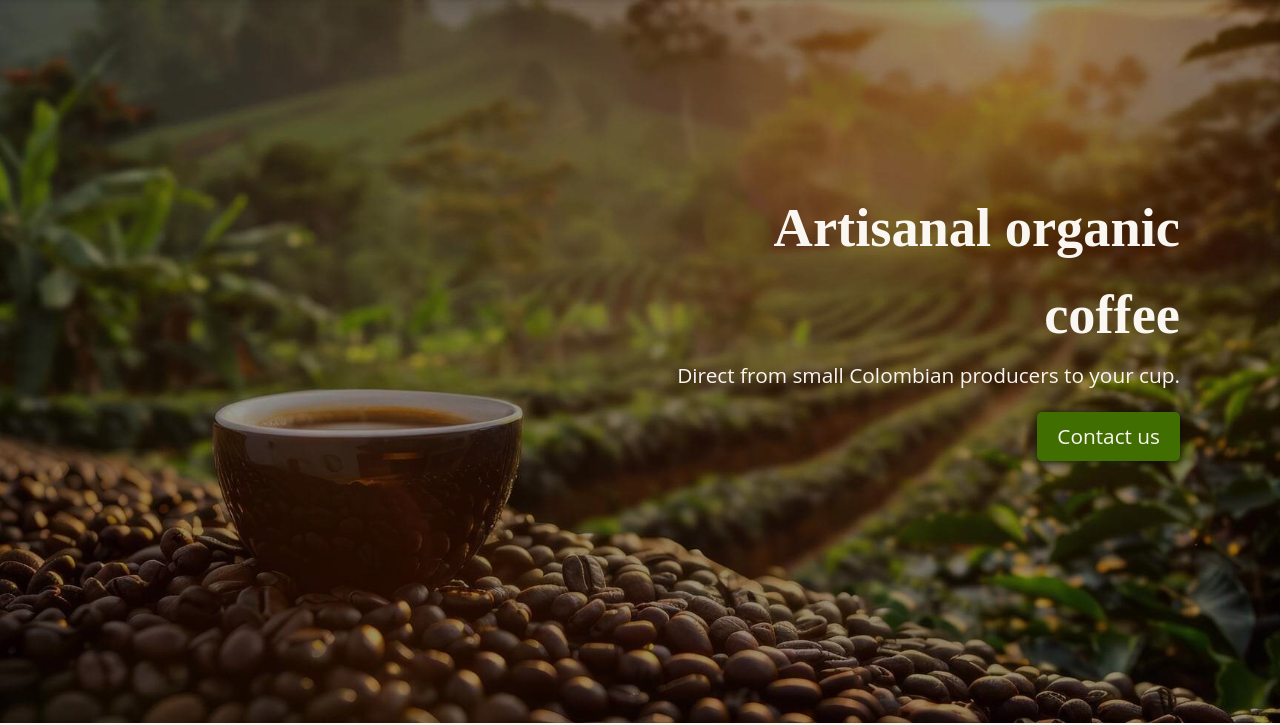
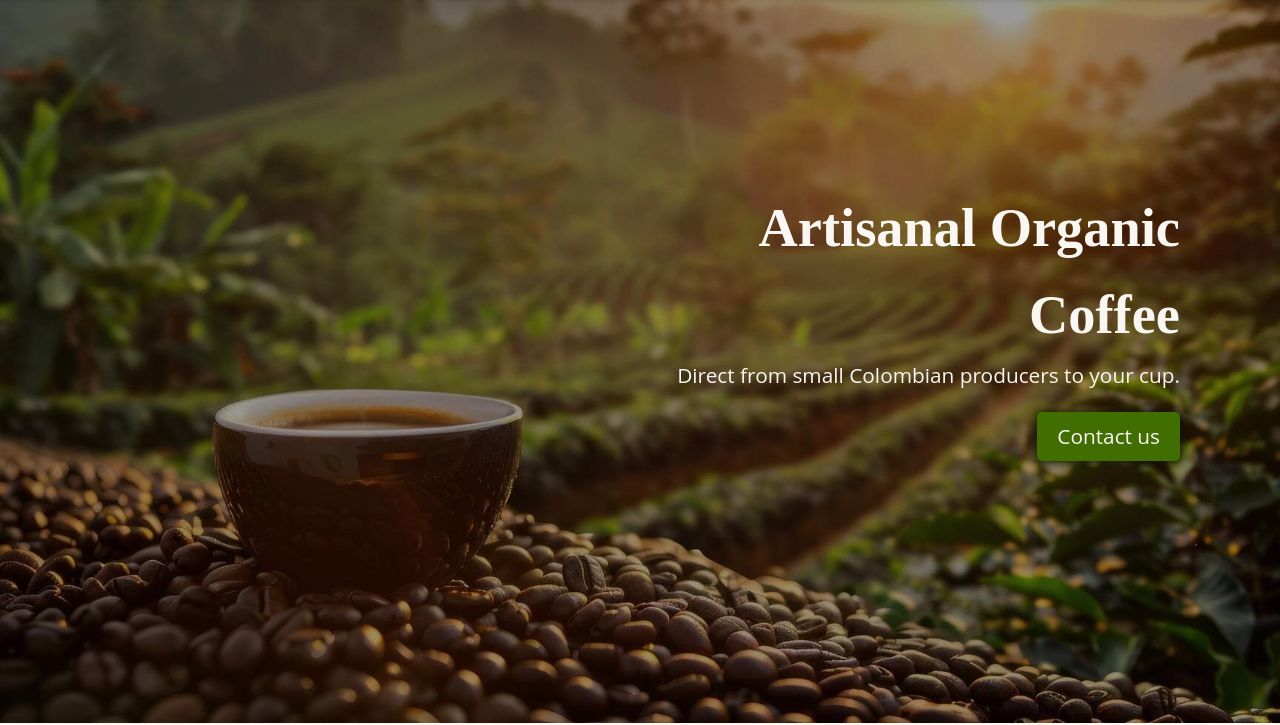
Before and after one commit to workamts/ecocafe, a plain HTML site: page index.html in a window 1280 px wide. Shown: the part 77-802 px from the top of the page. Drawn offline with Linux system fonts and the light colour scheme.

Commit message:
Readme actualizado

```diff
--- a/index.html
+++ b/index.html
@@ -146,7 +146,7 @@
         <!-- Hero Section -->
         <section id="hero" aria-label="Hero section">
             <div id="container-hero-content">
-                <h1>Artisanal organic coffee</h1>
+                <h1>Artisanal Organic Coffee</h1>
                 <p>Direct from small Colombian producers to your cup.</p>
                 <a id="hero-button" href="#contact-form" role="button">Contact us</a>
             </div>
```
Also changed, not shown: 1 other file.
